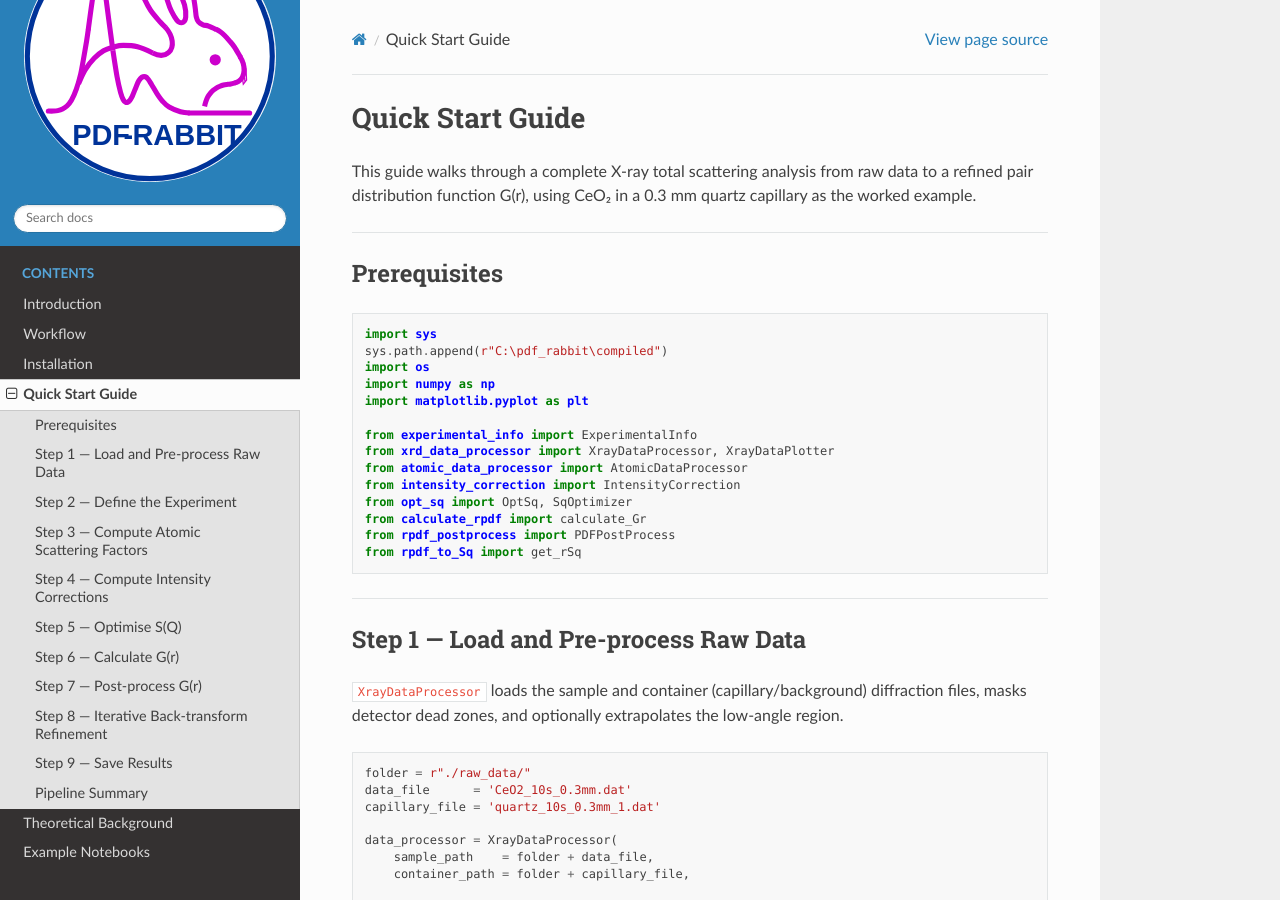
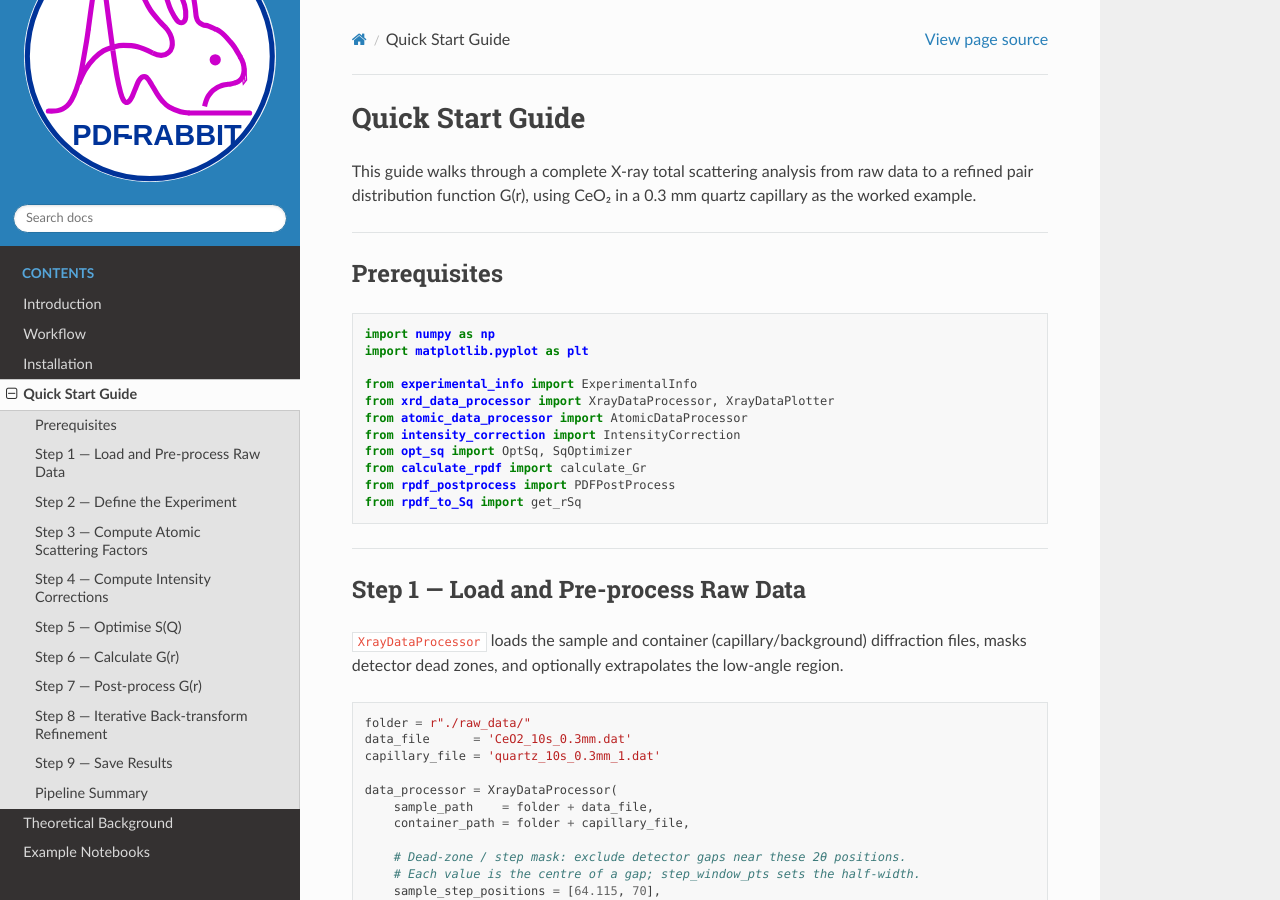
Before and after one commit to Rana-Phy/PDF-RABBIT, a Sphinx documentation site: the page built from docs/quickstart.md, in a window 1280 px wide and 900 px high. Built offline with Sphinx 7.4.7 and the Read the Docs theme 3.1.0, drawn with Linux system fonts in a browser that asks for light colours.

Commit message:
Update quickstart.md

````diff
--- a/docs/quickstart.md
+++ b/docs/quickstart.md
@@ -7,9 +7,6 @@
 ## Prerequisites
 
 ```python
-import sys
-sys.path.append(r"C:\pdf_rabbit\compiled")
-import os
 import numpy as np
 import matplotlib.pyplot as plt
 
````
